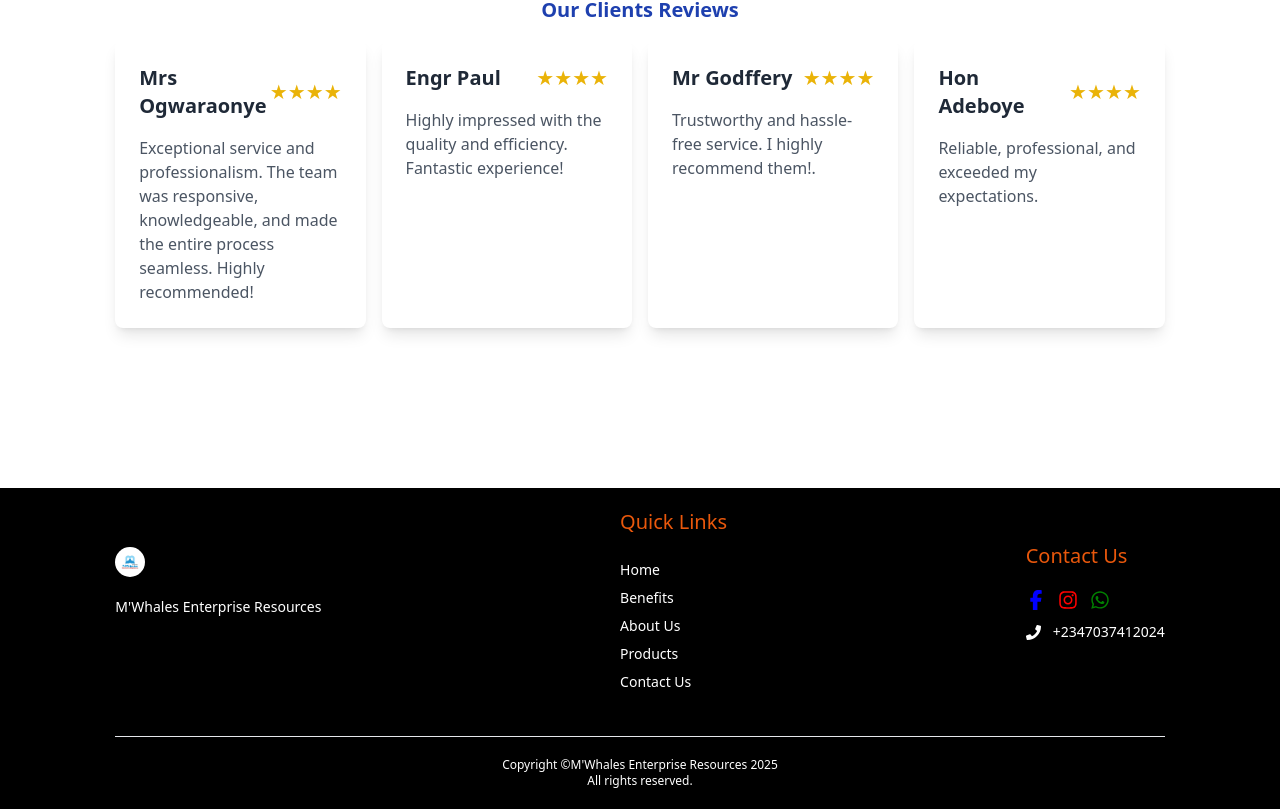
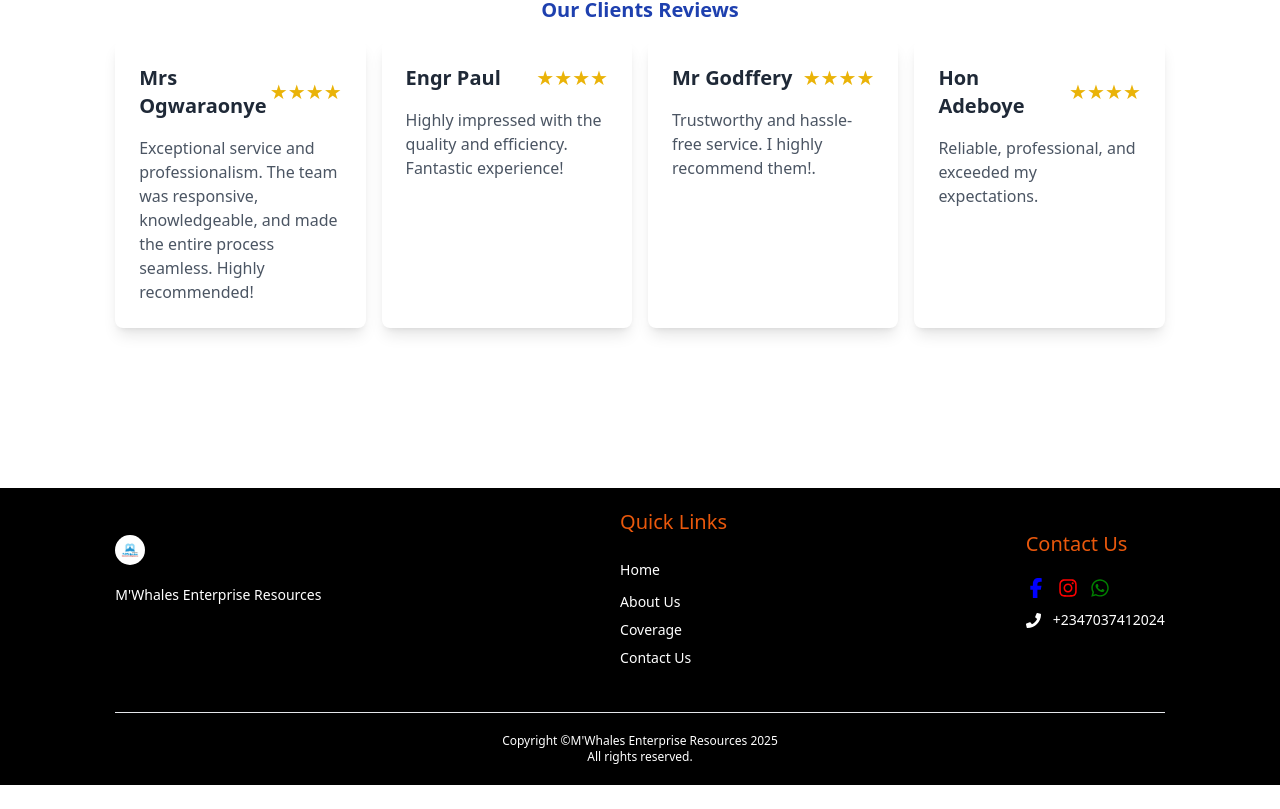
Before and after one commit to Tech041/insurance, a React (Vite) app: page / in a window 1280 px wide. Shown: the part 1783-2592 px from the top of the page. After the commit the page ends 2568 px from the top, so only its background shows below. Built offline with nearby package versions, Linux system fonts and the light colour scheme.

Commit message:
modified footer link

```diff
--- a/src/components/Footer.jsx
+++ b/src/components/Footer.jsx
@@ -37,19 +37,15 @@ const Footer = () => {
                   Home
                 </a>
               </li>
-              <li className="cursor-pointer">
-                <a href="#benefits" className="">
-                  Benefits
-                </a>
-              </li>
+
               <li className="cursor-pointer py-1">
                 <a href="#about" className="">
                   About Us
                 </a>
               </li>
               <li className="cursor-pointer">
-                <a href="#products" className="">
-                  Products
+                <a href="#coverage" className="">
+                  Coverage
                 </a>
               </li>
               <li className="cursor-pointer py-1">
```
Also changed, not shown: 3 other files (tests, documents, lock files or other folders).
